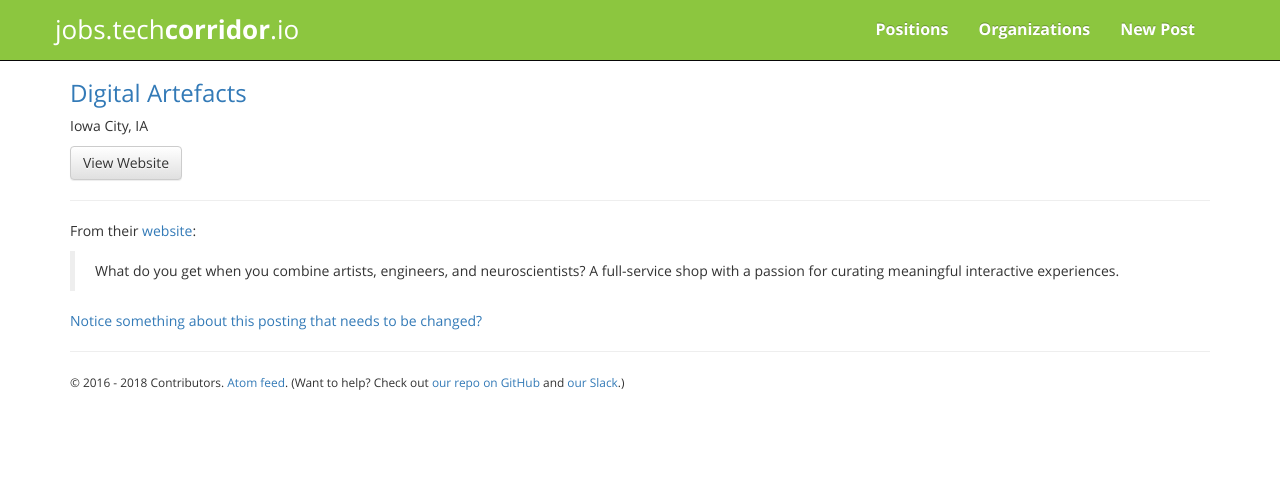
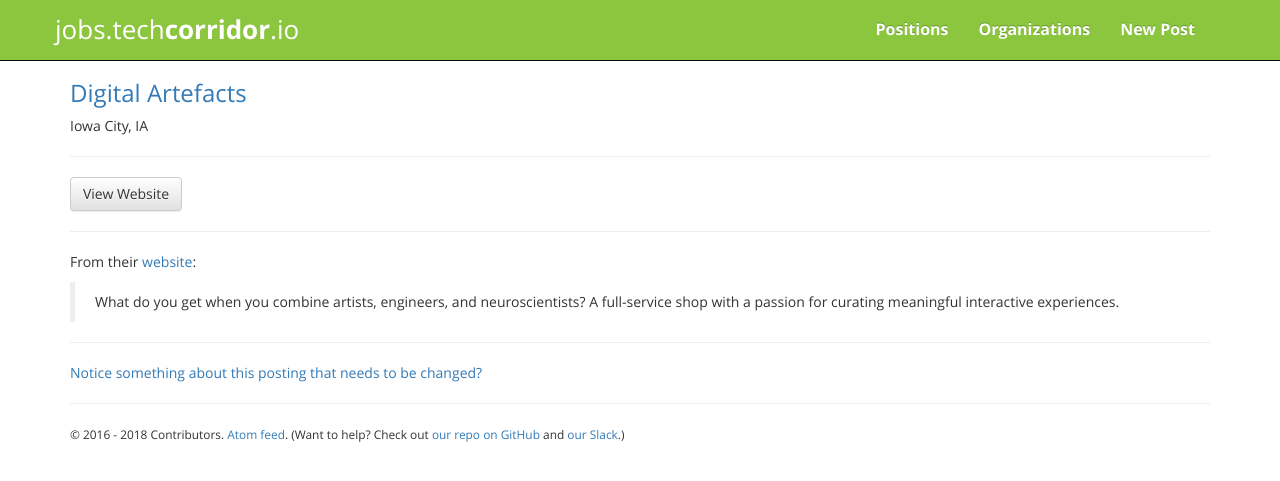
Before and after one commit to techcorridorio/jobs.techcorridor.io, a Jekyll site: the page built from _organizations/digitalartefacts.md, in a window 1280 px wide. Shown: the top 481 px of the page. Built offline with Jekyll 4.4.1, drawn with Linux system fonts in a browser that asks for light colours.

Commit message:
More HR shuffling

```diff
--- a/_layouts/organization.html
+++ b/_layouts/organization.html
@@ -4,6 +4,8 @@ layout: default
 
 {% assign organization = page %}
 {% include organization.html organization=organization %}
+
+<hr>
 
 <p>
   {% if organization.website_url %}
@@ -21,8 +23,10 @@ layout: default
   {% endif %}
 </p>
 
-<hr />
+<hr>
 
 {{ content }}
 
+<hr>
+
 {% include edit.html %}
```
